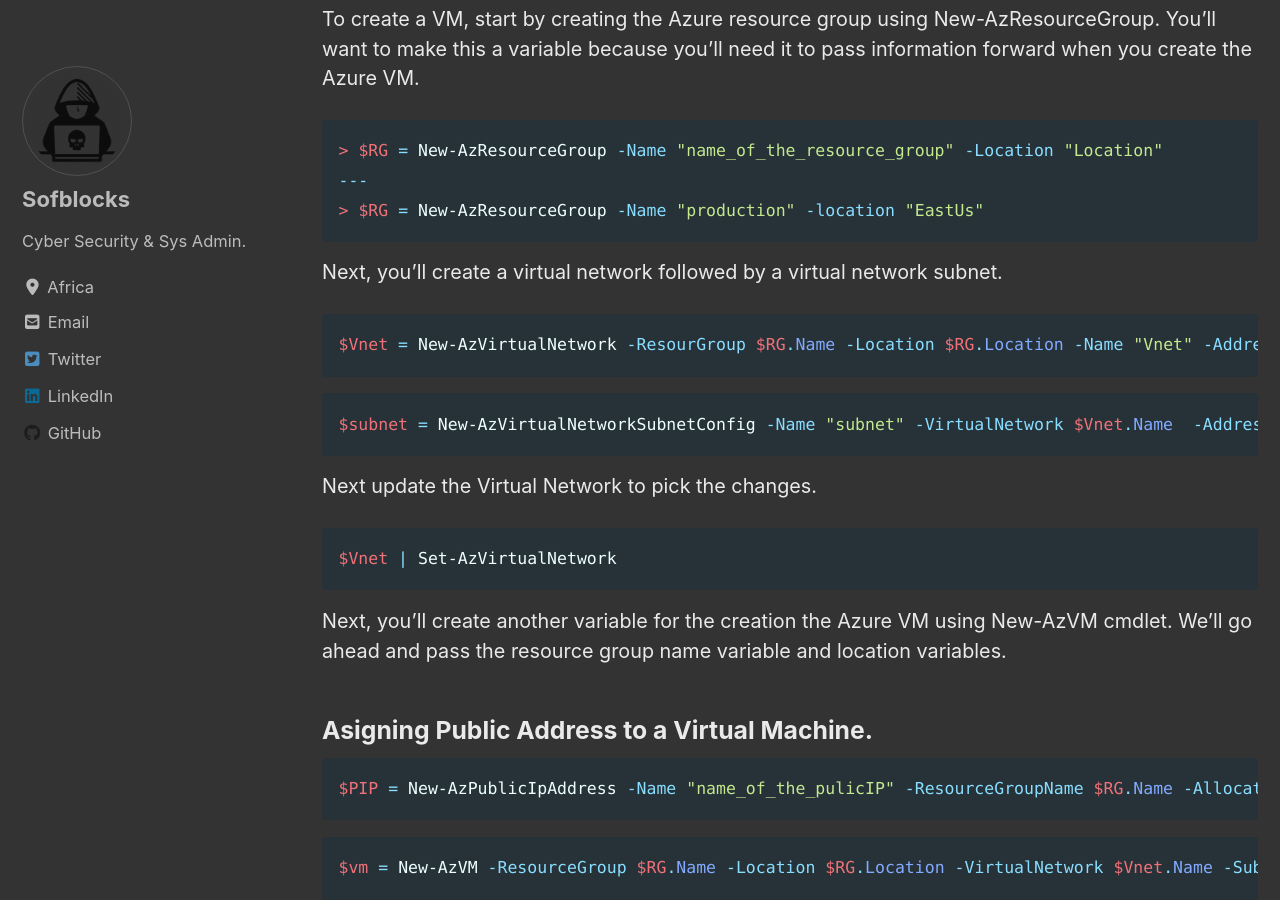
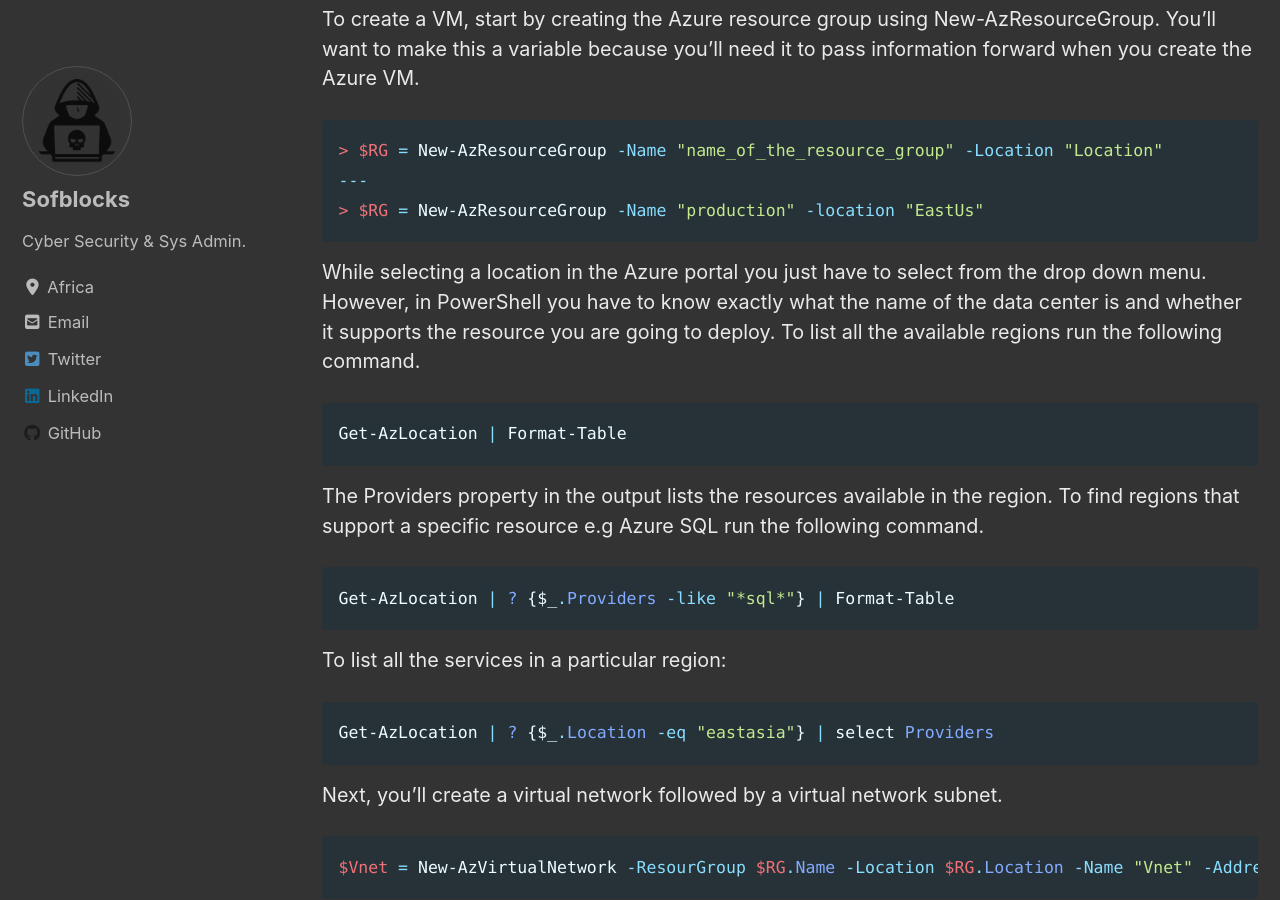
Before and after one commit to sofblocks/sofblocks.github.io, a Jekyll site: the page built from _posts/blog/2022-09-26-powershell.md, in a window 1280 px wide and 900 px high, scrolled down 3696 px. Built offline with Jekyll 4.4.1, drawn with Linux system fonts in a browser that asks for light colours; cached includes are drawn as plain includes; nearby versions of some CDN libraries; comment, search, counter and statistics services are not loaded; some of the changed text lies outside the part shown.

Commit message:
Update 2022-09-26-powershell.md

````diff
--- a/_posts/blog/2022-09-26-powershell.md
+++ b/_posts/blog/2022-09-26-powershell.md
@@ -85,6 +85,20 @@
 ---
 > $RG = New-AzResourceGroup -Name "production" -location "EastUs"
 ```
+While selecting a location in the Azure portal you just have to select from the drop down menu. However, in PowerShell you have to know exactly what the name of the data center is and whether it supports the resource you are going to deploy.
+To list all the available regions run the following command.
+```powershell
+Get-AzLocation | Format-Table
+```
+The Providers property in the output lists the resources available in the region.
+To find regions that support a specific resource e.g Azure SQL run the following command.
+```powershell
+Get-AzLocation | ? {$_.Providers -like "*sql*"} | Format-Table
+```
+To list all the services in a particular region:
+```powershell
+Get-AzLocation | ? {$_.Location -eq "eastasia"} | select Providers
+```
 
 Next, you'll create a virtual network followed by a virtual network subnet.
 ```powershell
````
